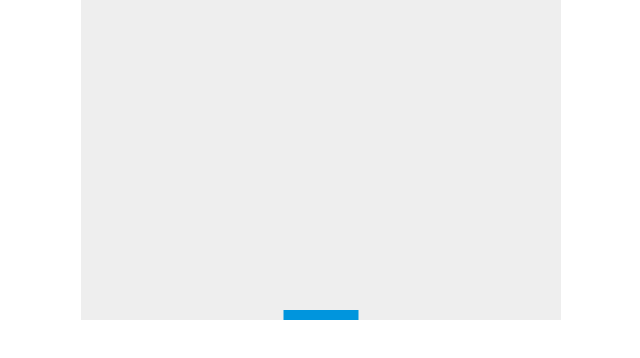
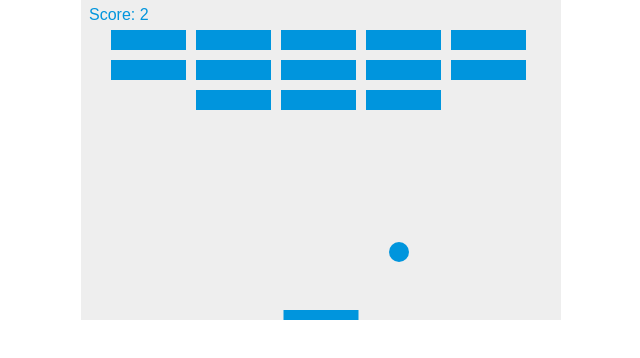
Before and after one commit to withoutwax/breakout-game, a plain HTML site: page index.html in a window 1280 px wide. Shown: the whole page, without its empty margins (319-959 px from the left). Drawn offline with Linux system fonts and the light colour scheme.

Commit message:
Basic completion of the game

```diff
--- a/index.html
+++ b/index.html
@@ -21,18 +21,36 @@
     let canvas = document.getElementById("myCanvas");
     let ctx = canvas.getContext("2d");
 
-    let x = canvas.width/2;
-    let y = canvas.height-30;
+    let x = canvas.width / 2;
+    let y = canvas.height - 30;
     let dx = 2;
     let dy = -2;
     let ballRadius = 10;
 
     let paddleHeight = 10;
     let paddleWidth = 75;
-    let paddleX = (canvas.width-paddleWidth)/2;
+    let paddleX = (canvas.width - paddleWidth)/2;
 
     let rightPressed = false;
     let leftPressed = false;
+
+    let brickRowCount = 3;
+    let brickColumnCount = 5;
+    let brickWidth = 75;
+    let brickHeight = 20;
+    let brickPadding = 10;
+    let brickOffsetTop = 30;
+    let brickOffsetLeft = 30;
+
+    let score = 0;
+
+    let bricks = [];
+    for (i = 0; i < brickColumnCount; i++) {
+      bricks[i] = [];
+      for (j = 0; j < brickRowCount; j++) {
+        bricks[i][j] = { x: 0, y: 0, status: 1 };
+      }
+    }
 
     document.addEventListener("keydown", keyDownHandler, false);
     document.addEventListener("keyup", keyUpHandler, false);
@@ -52,6 +70,48 @@
       }
     }
 
+    function collisionDetection() {
+      for (i = 0; i < brickColumnCount; i++) {
+        for (j = 0; j < brickRowCount; j++) {
+          let b = bricks[i][j];
+          if (b.status == 1) {
+            if (x > b.x && x < b.x + brickWidth && y > b.y && y < b.y + brickHeight) {
+              dy = -dy;
+              b.status = 0;
+              score++;
+              if (score == brickRowCount * brickColumnCount) {
+                alert("YOU WIN, CONGRATULATIONS!");
+                document.location.reload();
+              }
+            }
+          }
+        }
+      }
+    }
+
+    function drawScore() {
+      ctx.font = "16px Arial";
+      ctx.fillStyle = "#0095DD";
+      ctx.fillText("Score: " + score, 8, 20);
+    }
+
+    function drawBricks() {
+      for (i = 0; i < brickColumnCount; i++) {
+        for (j = 0; j < brickRowCount; j++) {
+          if (bricks[i][j].status == 1) {
+            let brickX = (i*(brickWidth + brickPadding)) + brickOffsetLeft;
+            let brickY = (j*(brickHeight + brickPadding)) + brickOffsetTop;
+            bricks[i][j].x = brickX;
+            bricks[i][j].y = brickY;
+            ctx.beginPath();
+            ctx.rect(brickX, brickY, brickWidth, brickHeight);
+            ctx.fillStyle = "0095DD";
+            ctx.fill();
+            ctx.closePath();
+          }
+        }
+      }
+    }
 
     function drawBall() {
       ctx.beginPath();
@@ -63,7 +123,7 @@
 
     function drawPaddle() {
       ctx.beginPath();
-      ctx.rect(paddleX, canvas.height-paddleHeight, paddleWidth, paddleHeight);
+      ctx.rect(paddleX, canvas.height - paddleHeight, paddleWidth, paddleHeight);
       ctx.fillStyle = '#0095DD';
       ctx.fill();
       ctx.closePath();
@@ -71,8 +131,11 @@
 
     function draw() {
       ctx.clearRect(0, 0, canvas.width, canvas.height);
+      drawBricks();
       drawBall();
       drawPaddle();
+      drawScore();
+      collisionDetection();
 
       if (x + dx > canvas.width - ballRadius || x + dx < ballRadius) {
         dx = -dx;
```
